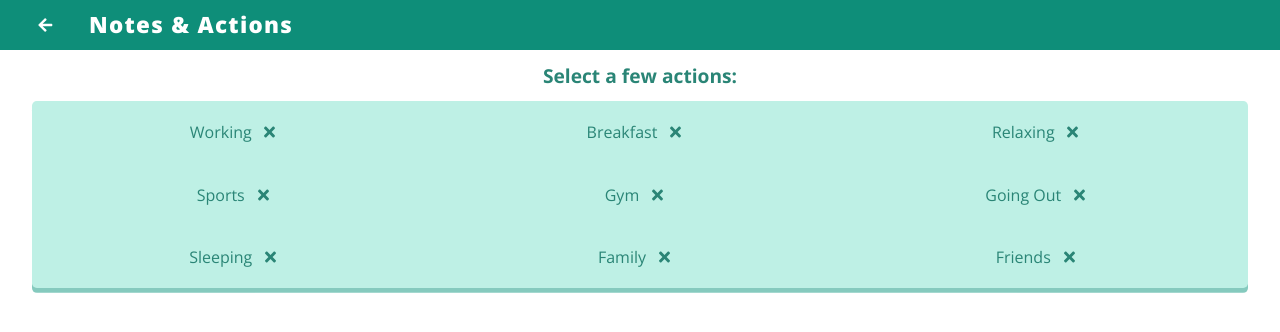
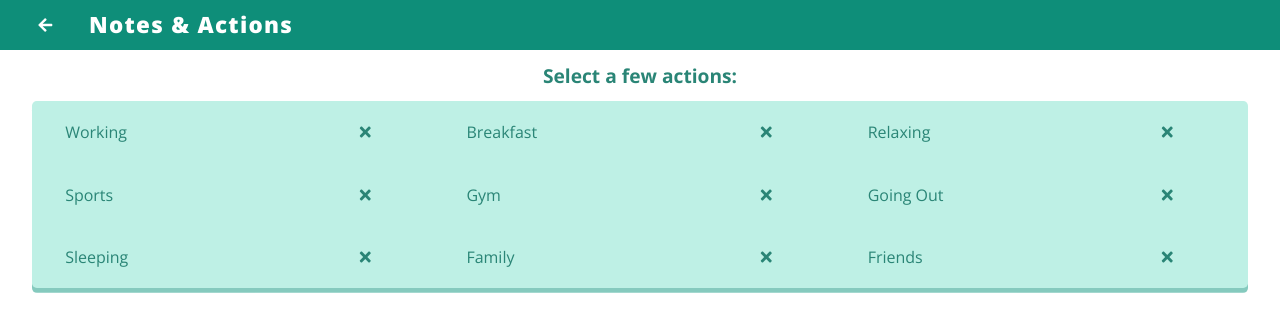
Before and after one commit to Euniceem/Mood-Journal, a React (Create React App) app: page / in a window 1280 px wide. Shown: the top 332 px of the page. Built offline with nearby package versions, Linux system fonts and the light colour scheme.

Commit message:
:lipstick: Remove action buttons are aligned

```diff
--- a/src/containers/NotesActions/NotesActions.scss
+++ b/src/containers/NotesActions/NotesActions.scss
@@ -46,8 +46,13 @@
         padding-right: 1%;
         flex-basis: 29%;
 
+        .name {
+          width: 75%;
+          text-align: left;
+        }
+
         .fa-icon {
-          margin-left: $margin-standard / 2;
+          width: 20%
         }
 
         &:hover, &:active {
```
